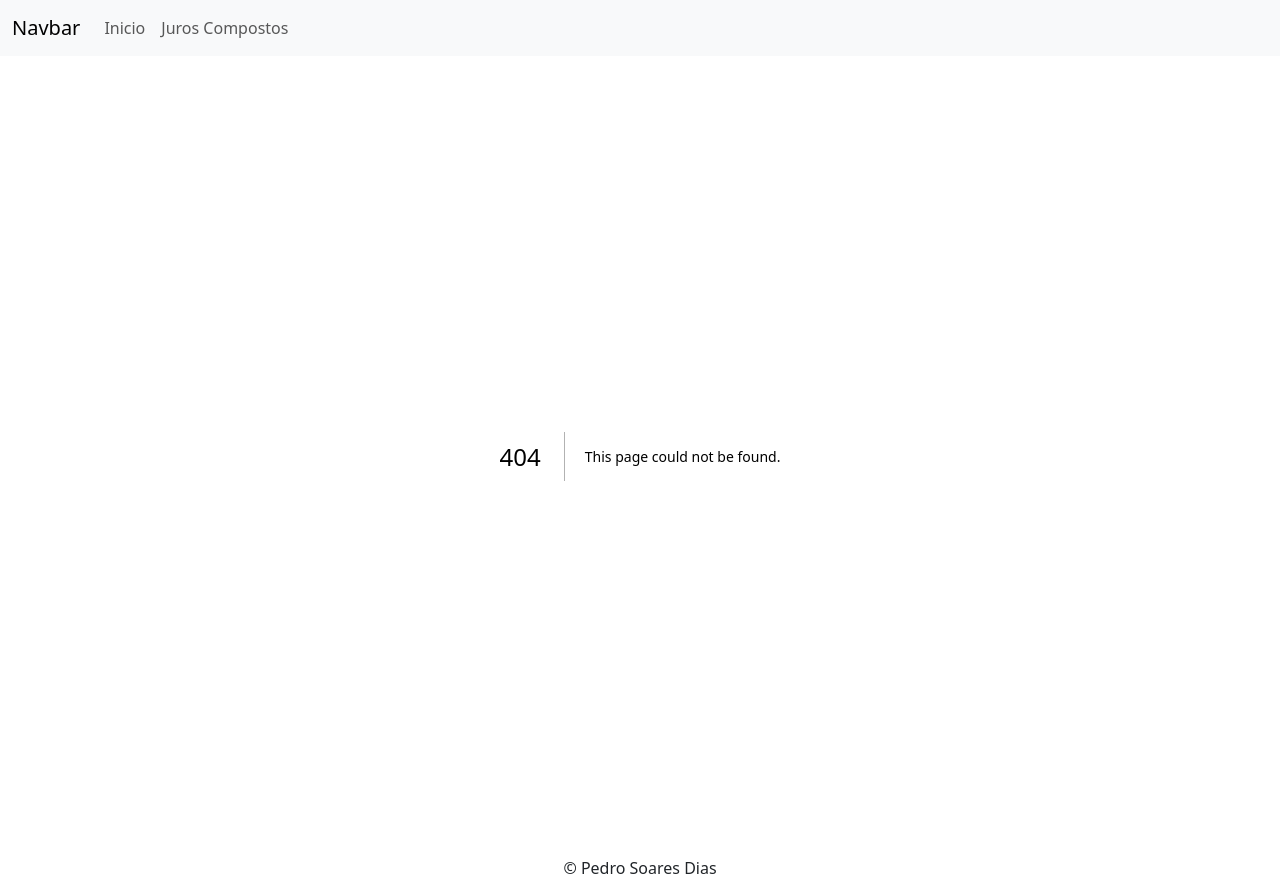
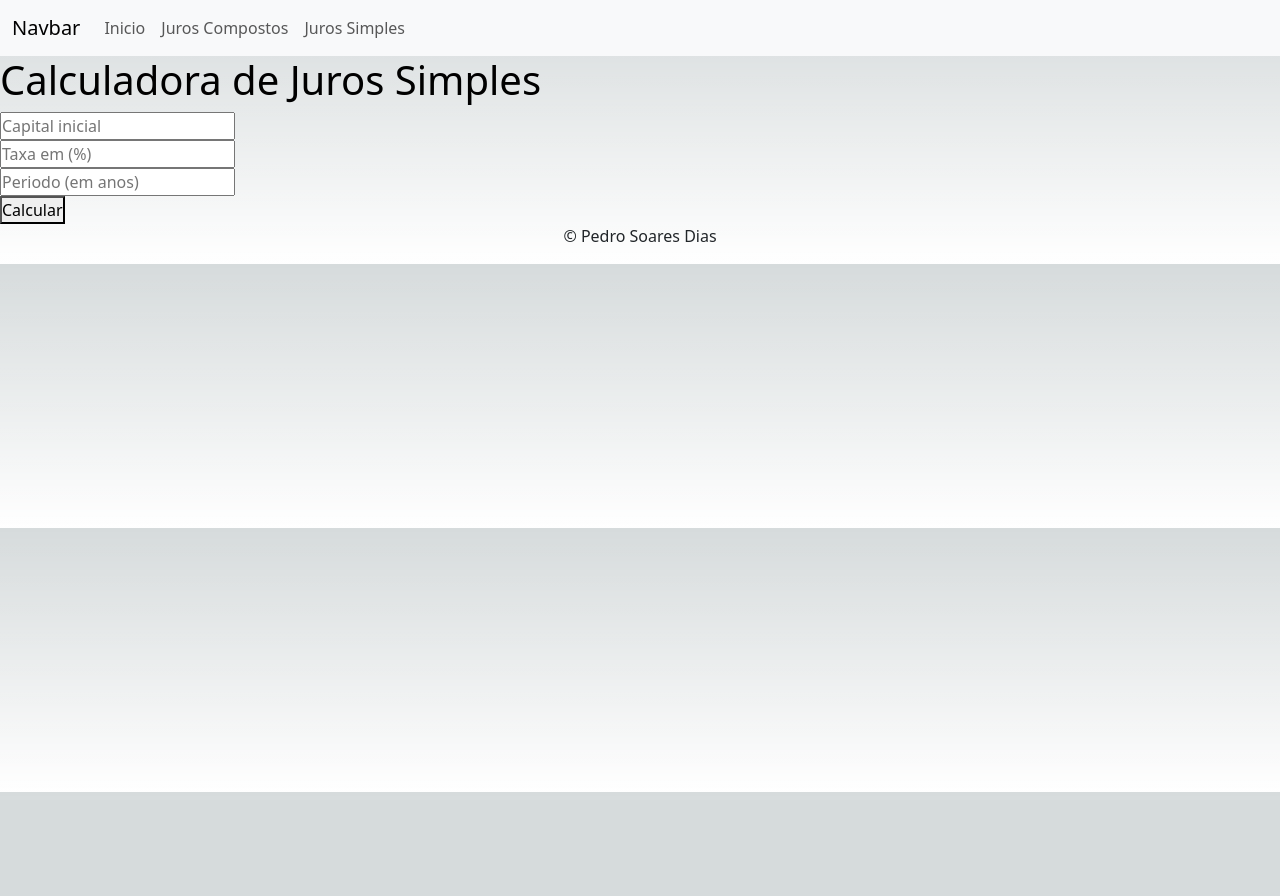
Before and after one commit to PedroSoaresDias/SimuladorFinanceiro, a Next.js app: page /JurosSimples in a window 1280 px wide. Before the commit this address had no page. After the commit the page ends 800 px from the top, so only its background shows below. Built offline with nearby package versions, Linux system fonts and the light colour scheme.

Commit message:
Adicionando uma página para calcular juros simples

```diff
--- a/Components/Navbar.jsx
+++ b/Components/Navbar.jsx
@@ -24,6 +24,7 @@ export default function Navbar() {
               Inicio
             </Link>
             <Link className="nav-link" href={"/JurosCompostos"}>Juros Compostos</Link>
+            <Link className="nav-link" href={"/JurosSimples"}>Juros Simples</Link>
           </div>
         </div>
       </div>
--- /dev/null
+++ b/src/pages/JurosSimples/index.js
@@ -0,0 +1,30 @@
+import { useState } from "react";
+
+export default function JurosSimples() {
+    const [capital, setCapital] = useState();
+    const [taxa, setTaxa] = useState();
+    const [periodo, setPeriodo] = useState();
+    const [resultado, setResultado] = useState();
+
+    function CalcularJurosSimples() {
+        const juros = capital * (taxa / 100) * periodo;
+        const montante = capital + juros;
+        setResultado(montante);
+    }
+
+    return (
+        <>
+            <h1>Calculadora de Juros Simples</h1>
+            <input type="number" placeholder="Capital inicial" value={capital} onChange={(e) => setCapital(parseFloat(e.target.value))} />
+            <br />
+            <input type="number" placeholder="Taxa em (%)" value={taxa} onChange={(e) => setTaxa(parseFloat(e.target.value))} />
+            <br />
+            <input type="number" placeholder="Periodo (em anos)" value={periodo} onChange={(e) => setPeriodo(parseFloat(e.target.value))} />
+            <br />
+            <button onClick={CalcularJurosSimples}>Calcular</button>
+            {resultado > 0 && (<p>Capital inicial: R$ {capital.toFixed(2)}</p>)}
+            {resultado > 0 && (<p>Valor com juros: R$ {resultado - capital}</p>)}
+            {resultado > 0 && (<p>Montante total: R$ {resultado.toFixed(2)}</p>)}
+        </>
+    )
+}
```
Also changed, not shown: src/pages/JurosCompostos/index.js (+5 -2 lines).
